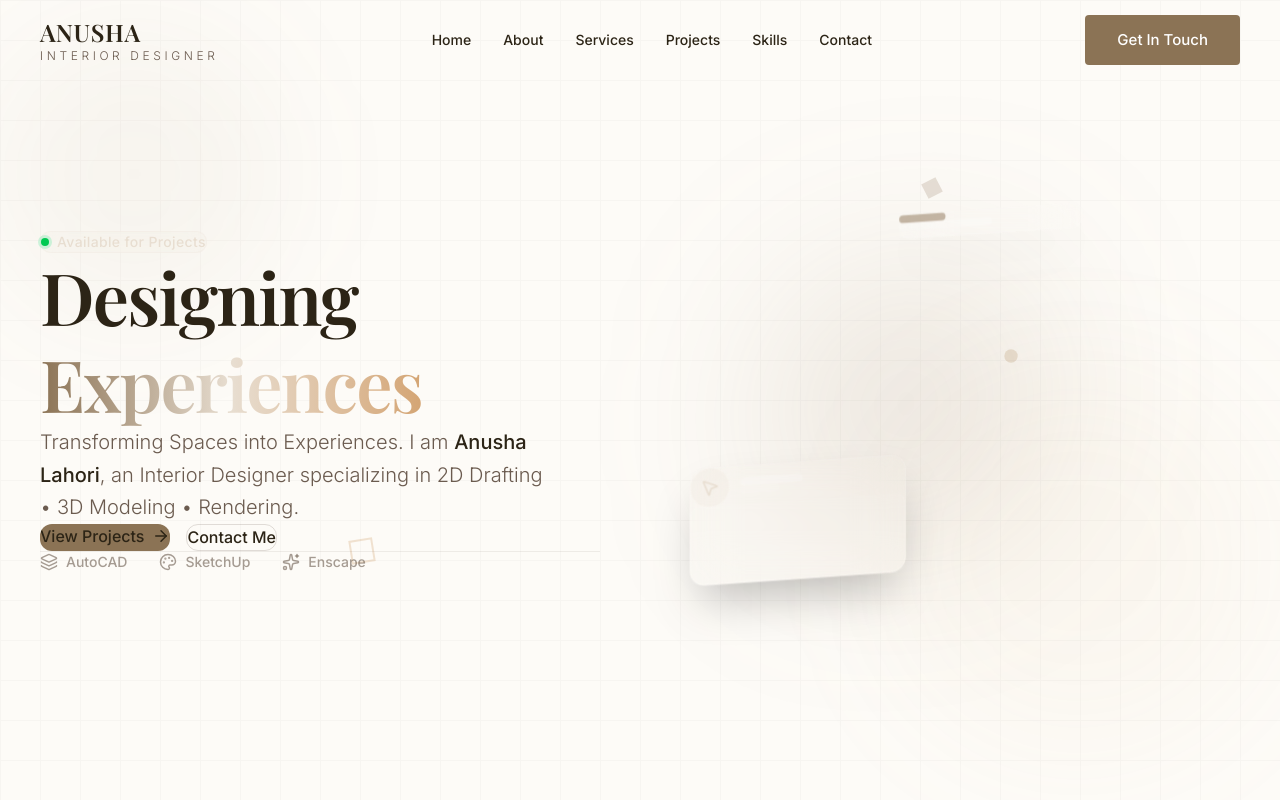
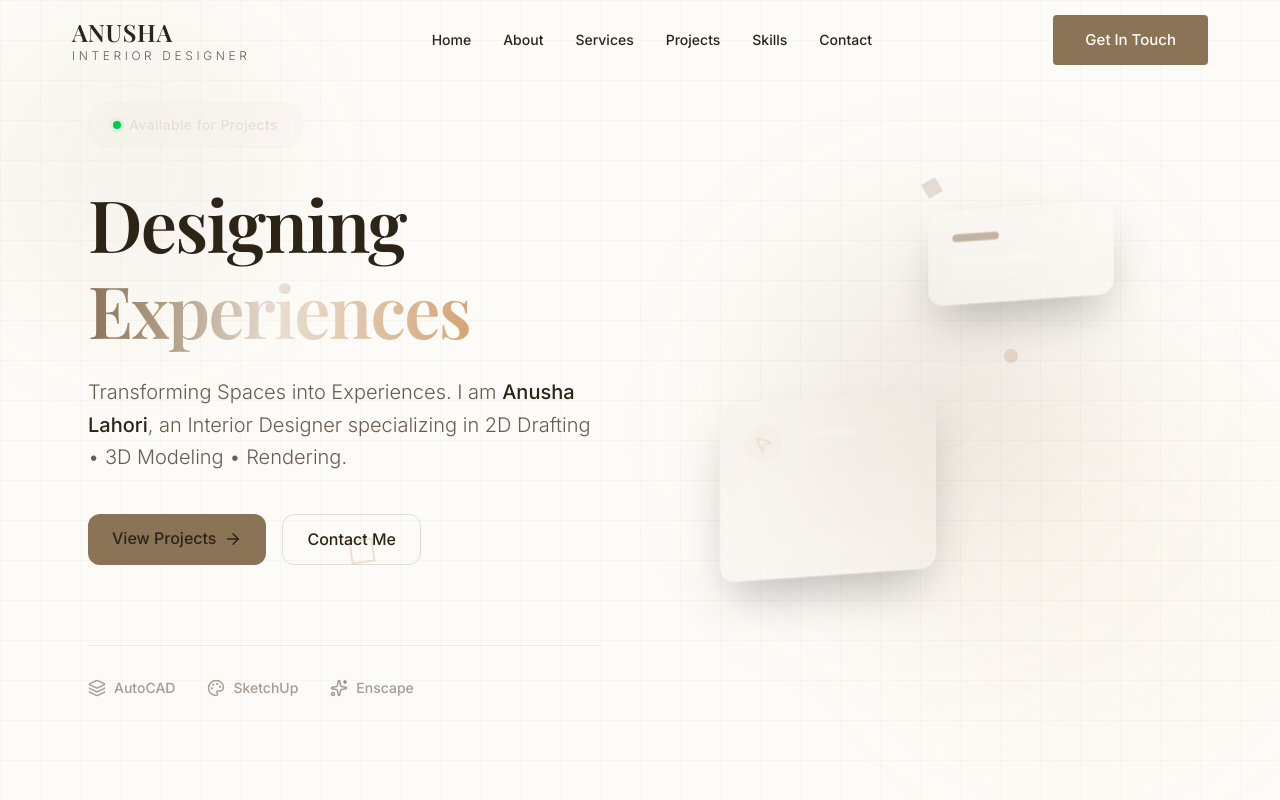
Before and after one commit to RameshNaik9/anusha-interior-design-portfolio, a React (Vite) app: page / in a window 1280 px wide. Shown: the top 800 px of the page. Built offline with nearby package versions, Linux system fonts and the light colour scheme; a web font is replaced by a local one.

Commit message:
padding done

```diff
--- a/src/index.css
+++ b/src/index.css
@@ -33,11 +33,8 @@
 }
 
 /* Base Styles */
-* {
-  margin: 0;
-  padding: 0;
-  box-sizing: border-box;
-}
+/* Tailwind's Preflight handles resets, so we don't need a manual * reset here */
+
 
 html {
   scroll-behavior: smooth;
```
